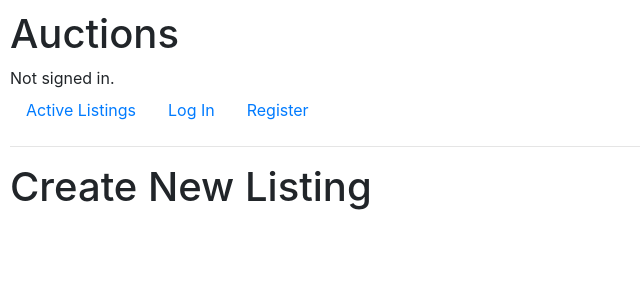
After one commit to sippinyotrippin/auction_website, a Django app: page /create_listing in a window 1280 px wide. The commit adds this page. Shown: the top 300 px of the page, without its empty margins (0-640 px from the left). Run offline with Django 3.2, Linux system fonts and the light colour scheme; some libraries are stand-ins or nearby versions.

Commit message:
changed models names and migrate it, added create listing view but there occures 404 error

```diff
--- a/commerce/auctions/models.py
+++ b/commerce/auctions/models.py
@@ -6,13 +6,13 @@ class User(AbstractUser):
     pass
 
 
-class AuctionListings(models.Model):
+class AuctionListing(models.Model):
     pass
 
 
-class Bids(models.Model):
+class Bid(models.Model):
     pass
 
 
-class Comments(models.Model):
+class Comment(models.Model):
     pass
--- /dev/null
+++ b/commerce/auctions/templates/auctions/create_listing.html
@@ -0,0 +1,9 @@
+{% extends "auctions/layout.html" %}
+
+{% block title %}
+    Create Listing
+{% endblock %}
+
+{% block body %}
+    <h1>Create New Listing</h1>
+{% endblock %}
--- a/commerce/auctions/templates/auctions/layout.html
+++ b/commerce/auctions/templates/auctions/layout.html
@@ -30,7 +30,7 @@
                 </li>
 
                 <li class="nav-item">
-                    <a class="nav-link" href="">Create Listing</a>
+                    <a class="nav-link" href="{% url 'create_listing' %}">Create Listing</a>
                 </li>
 
                 <li class="nav-item">
--- a/commerce/auctions/urls.py
+++ b/commerce/auctions/urls.py
@@ -6,5 +6,6 @@ urlpatterns = [
     path("", views.index, name="index"),
     path("login", views.login_view, name="login"),
     path("logout", views.logout_view, name="logout"),
-    path("register", views.register, name="register")
+    path("register", views.register, name="register"),
+    path("create_listing", views.create_listing, name="create_listing")
 ]
--- a/commerce/auctions/views.py
+++ b/commerce/auctions/views.py
@@ -61,3 +61,7 @@ def register(request):
         return HttpResponseRedirect(reverse("index"))
     else:
         return render(request, "auctions/register.html")
+
+
+def create_listing(request):
+    return render(request, "auctions/create_listing.html")
```
Also changed, not shown: commerce/auctions/migrations/0003_rename_auctionlistings_auctionlisting_and_more.py (added).
